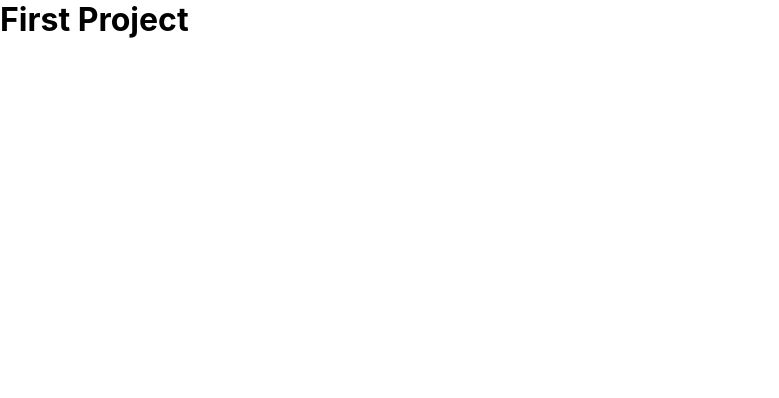
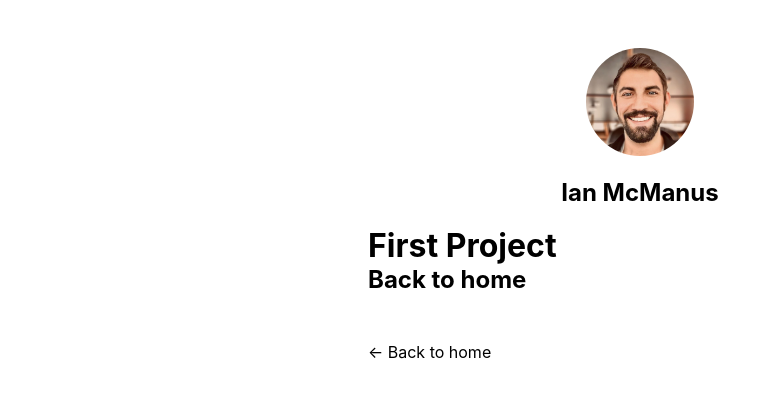
Before and after one commit to IanMcM89/portfolio, a Next.js app: page /projects/project-1 in a window 1280 px wide. Shown: the top 398 px of the page, without its empty margins (0-779 px from the left). Built offline with nearby package versions, Linux system fonts and the light colour scheme.

Commit message:
add layout to project-1

```diff
--- a/pages/projects/project-1.js
+++ b/pages/projects/project-1.js
@@ -1,3 +1,17 @@
-export default function FirstPost() {
-  return <h1>First Project</h1>;
+import Head from 'next/head';
+import Link from 'next/link';
+import Layout from '../../components/layout';
+
+export default function FirstProject() {
+  return (
+    <Layout>
+      <Head>
+        <title>First Project</title>
+      </Head>
+      <h1>First Project</h1>
+      <h2>
+        <Link href="/">Back to home</Link>
+      </h2>
+    </Layout>
+  )
 }
```
